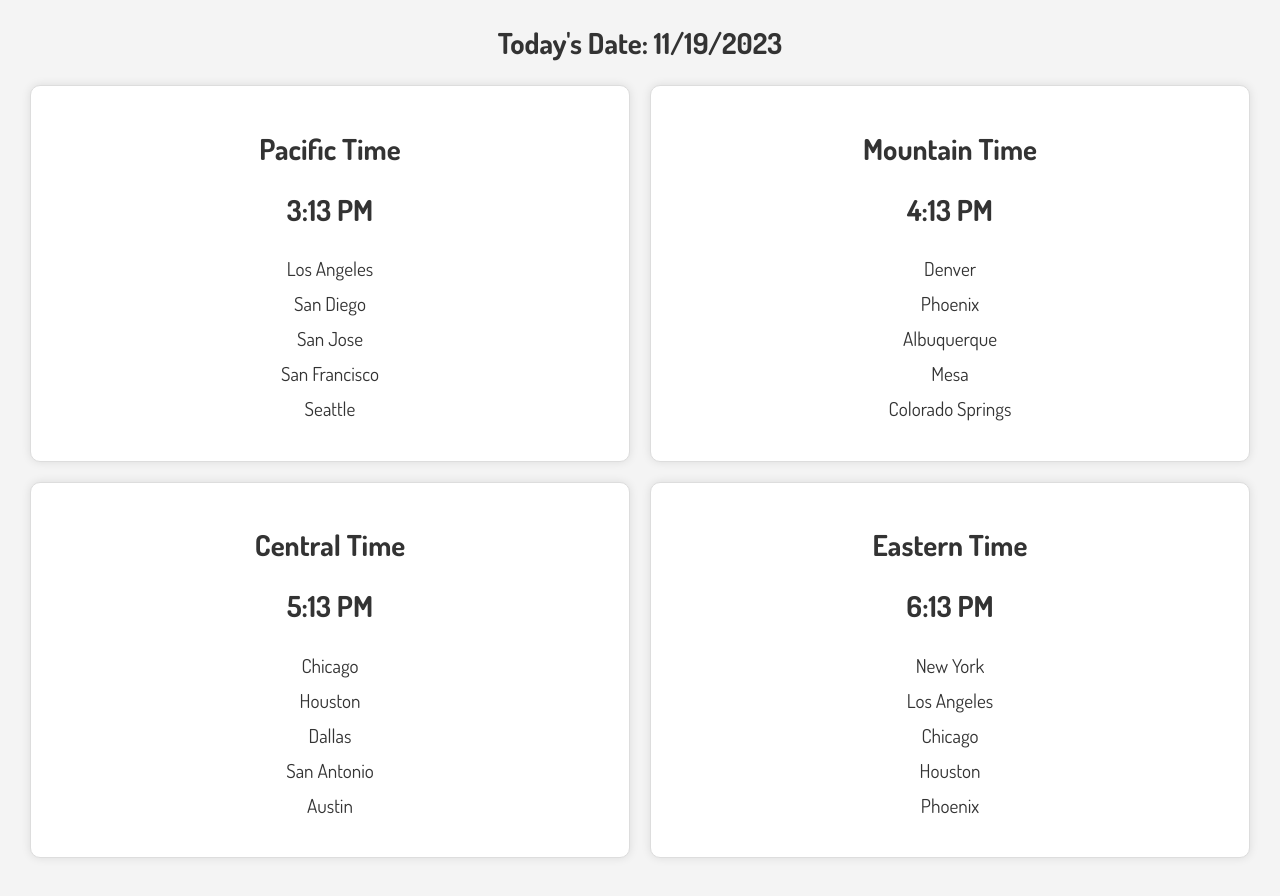
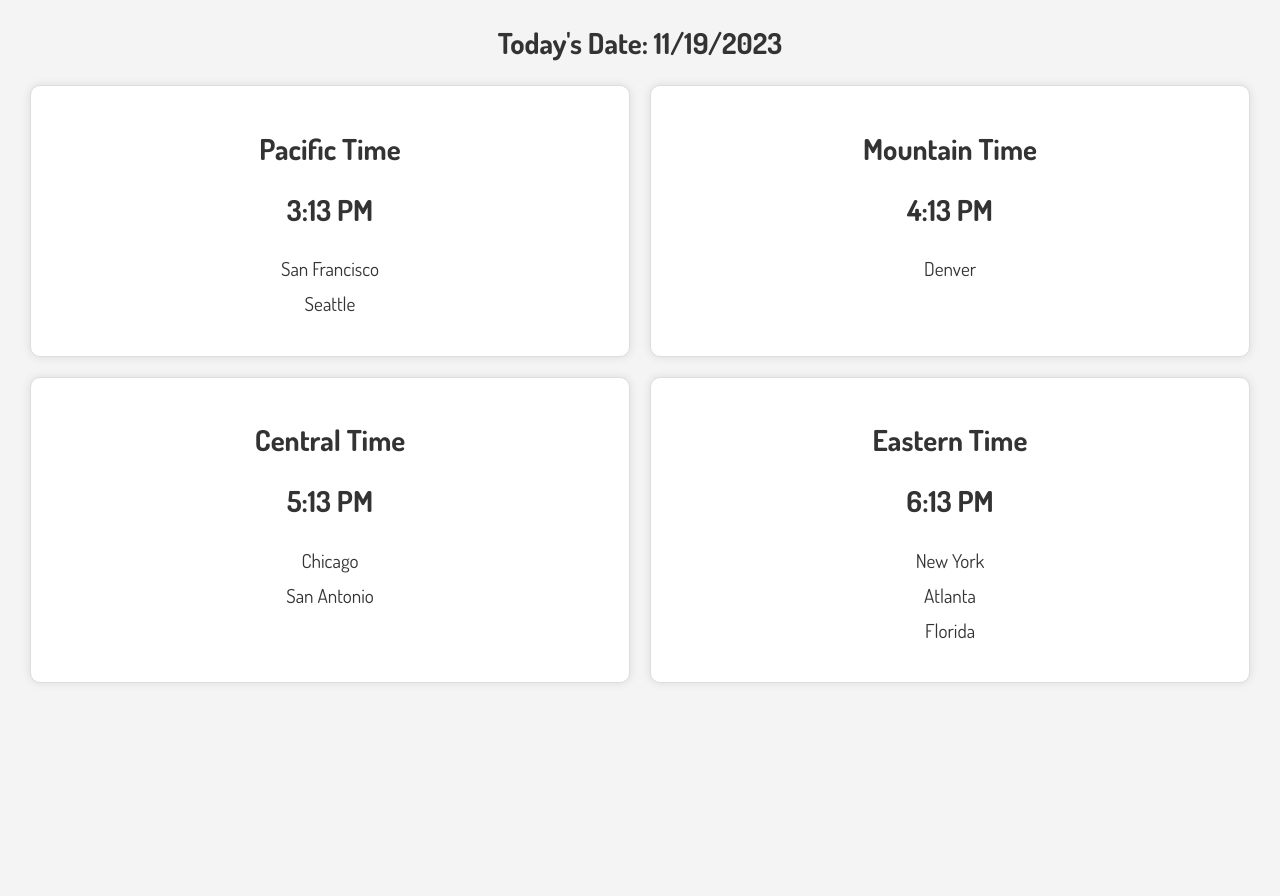
Before and after one commit to sophiechea/time_zone_website, a plain HTML site: page index.html in a window 1280 px wide. After the commit the page ends 800 px from the top, so only its background shows below. Drawn offline with Linux system fonts and the light colour scheme.

Commit message:
Update index.html

```diff
--- a/index.html
+++ b/index.html
@@ -95,10 +95,10 @@
     <script>
         // Mock city data (replace with actual data)
         const cityData = {
-            "America/Los_Angeles": ["Los Angeles", "San Diego", "San Jose", "San Francisco", "Seattle"],
-            "America/Denver": ["Denver", "Phoenix", "Albuquerque", "Mesa", "Colorado Springs"],
-            "America/Chicago": ["Chicago", "Houston", "Dallas", "San Antonio", "Austin"],
-            "America/New_York": ["New York", "Los Angeles", "Chicago", "Houston", "Phoenix"]
+            "America/Los_Angeles": ["San Francisco", "Seattle"],
+            "America/Denver": ["Denver"],
+            "America/Chicago": ["Chicago","San Antonio"],
+            "America/New_York": ["New York", "Atlanta", "Florida"]
         };
 
         function updateTimes() {
```
